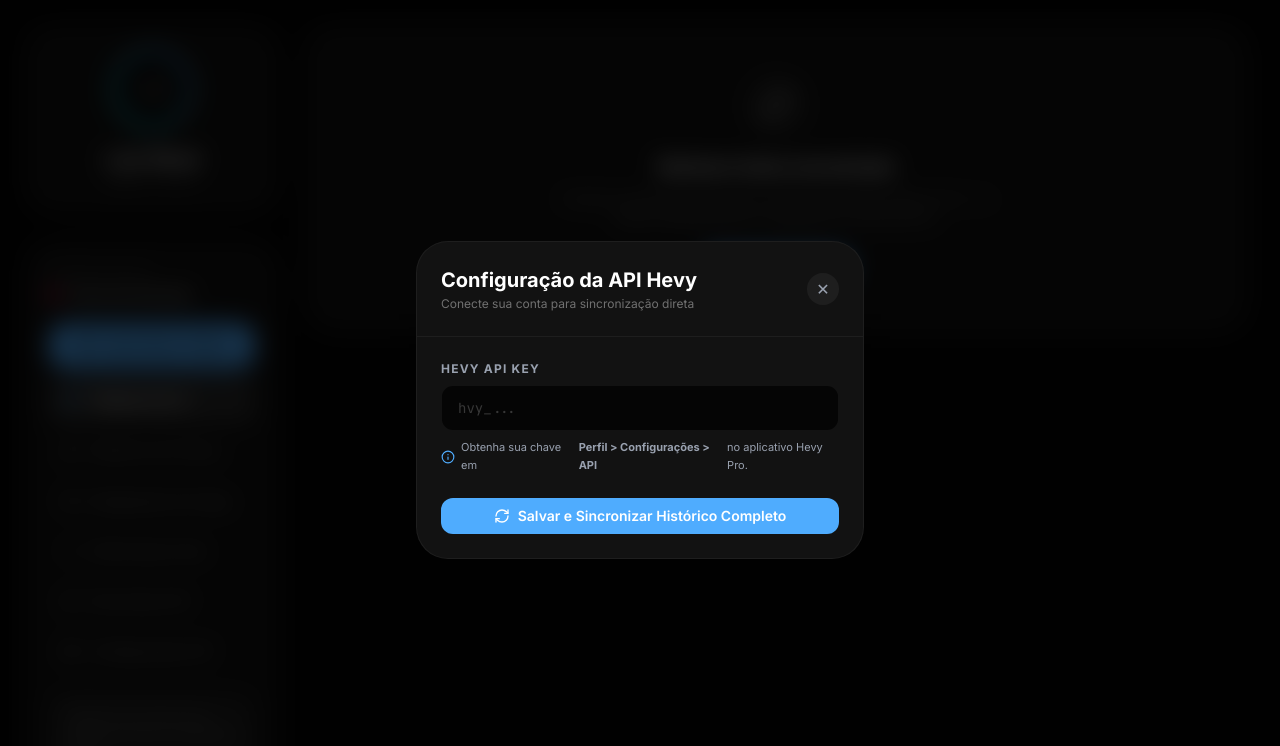
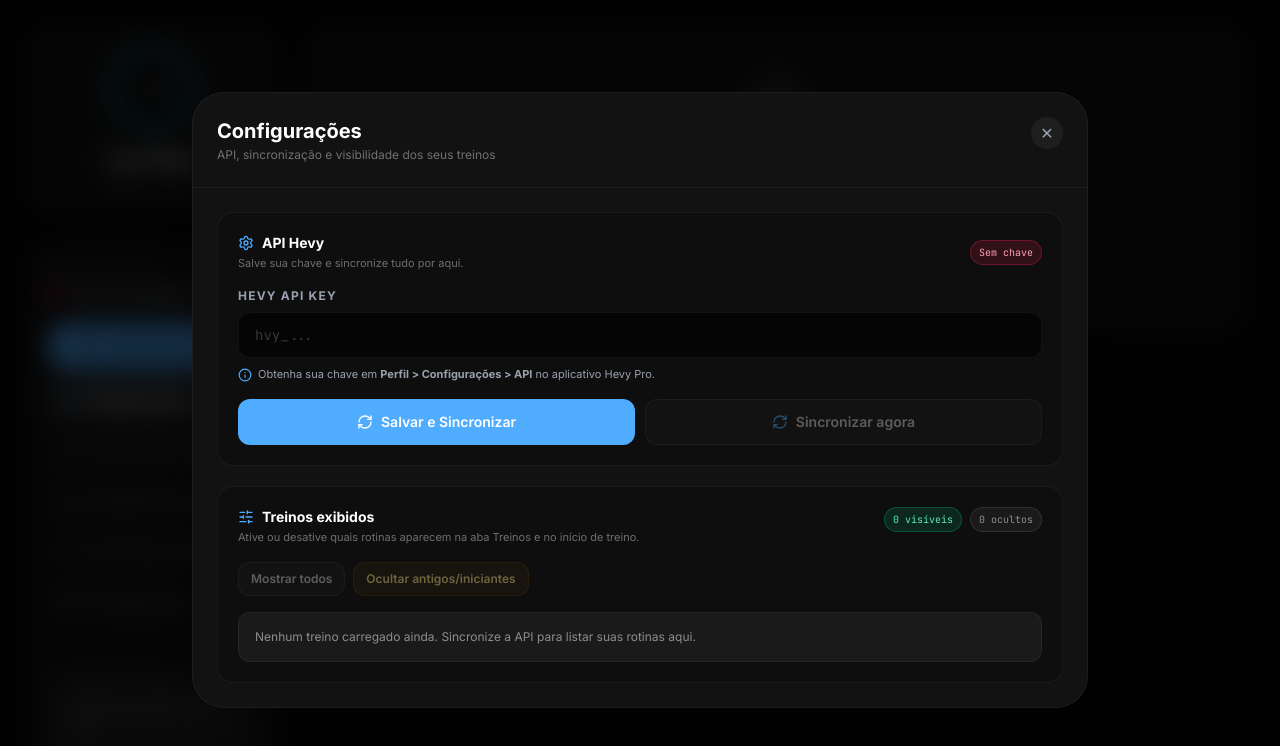
Before and after one commit to LuizFStival/FitPro, a React (Vite) app: page / in a window 1280 px wide. Both pictures are taken after a click on the button "Configurar API Hevy". Shown: the top 746 px of the page. Built offline with nearby package versions, Linux system fonts and the light colour scheme.

Commit message:
feat: centralize sync and routine visibility settings

```diff
--- a/src/components/Dashboard.tsx
+++ b/src/components/Dashboard.tsx
@@ -1,5 +1,5 @@
 import { useState, useEffect, useMemo } from 'react';
-import { Dumbbell, Activity, Zap, Settings, RefreshCw, TrendingUp, Info, Layers, AlertOctagon, ClipboardList, Play, CheckCircle2, X } from 'lucide-react';
+import { Dumbbell, Activity, Zap, Settings, RefreshCw, TrendingUp, Info, Layers, AlertOctagon, ClipboardList, Play, CheckCircle2, X, Eye, EyeOff, SlidersHorizontal } from 'lucide-react';
 import { motion } from 'motion/react';
 import { fetchAllHevyWorkouts, fetchHevyRoutines, postHevyWorkout, fetchExerciseTemplates } from '../services/hevyService';
 import { generateWorkoutInsights } from '../services/aiService';
@@ -69,6 +69,13 @@
       return [];
     }
   });
+  const [hasSeededAutoHiddenRoutines, setHasSeededAutoHiddenRoutines] = useState<boolean>(() => {
+    try {
+      return localStorage.getItem(getUserStorageKey(user.uid, 'hidden_routines_seeded')) === 'true';
+    } catch {
+      return false;
+    }
+  });
 
   // Active Workout Tracking State
   const [activeSession, setActiveSession] = useState<ActiveWorkoutSession | null>(() => {
@@ -97,12 +104,46 @@
       .filter((routine) => routine.isBeginnerOrLegacy || /\(iniciante\)\s*$/i.test(routine.title))
       .map((routine) => routine.id);
   }, [routines]);
+
+  useEffect(() => {
+    if (hasSeededAutoHiddenRoutines || autoHiddenRoutineIds.length === 0) {
+      return;
+    }
+
+    setHiddenRoutineIds((prev) => {
+      const next = Array.from(new Set([...prev, ...autoHiddenRoutineIds]));
+      try {
+        localStorage.setItem(getUserStorageKey(user.uid, 'hidden_routines'), JSON.stringify(next));
+        localStorage.setItem(getUserStorageKey(user.uid, 'hidden_routines_seeded'), 'true');
+      } catch (e) {
+        console.error(e);
+      }
+      return next;
+    });
+    setHasSeededAutoHiddenRoutines(true);
+  }, [autoHiddenRoutineIds, hasSeededAutoHiddenRoutines, user.uid]);
+
   const effectiveHiddenRoutineIds = useMemo(() => {
+    if (hasSeededAutoHiddenRoutines) {
+      return hiddenRoutineIds;
+    }
     return Array.from(new Set([...hiddenRoutineIds, ...autoHiddenRoutineIds]));
-  }, [hiddenRoutineIds, autoHiddenRoutineIds]);
+  }, [hiddenRoutineIds, autoHiddenRoutineIds, hasSeededAutoHiddenRoutines]);
   const launcherRoutines = useMemo(() => {
     return routines.filter((routine) => !effectiveHiddenRoutineIds.includes(routine.id));
   }, [routines, effectiveHiddenRoutineIds]);
+  const settingsRoutines = useMemo(() => {
+    return [...routines].sort((a, b) => {
+      const aHidden = hiddenRoutineIds.includes(a.id) ? 1 : 0;
+      const bHidden = hiddenRoutineIds.includes(b.id) ? 1 : 0;
+      if (aHidden !== bHidden) return aHidden - bHidden;
+      return (a.tag || a.title).localeCompare(b.tag || b.title, 'pt-BR', { numeric: true });
+    });
+  }, [routines, hiddenRoutineIds]);
+  const settingsVisibleRoutineCount = useMemo(() => {
+    return routines.filter((routine) => !hiddenRoutineIds.includes(routine.id)).length;
+  }, [routines, hiddenRoutineIds]);
+  const settingsHiddenRoutineCount = Math.max(0, routines.length - settingsVisibleRoutineCount);
 
   const availableTemplates = useMemo(() => {
     const fromWorkouts = extractExerciseTemplatesFromWorkouts(workouts);
@@ -278,12 +319,14 @@
   };
 
   const handleToggleHideRoutine = async (routineId: string) => {
+    setHasSeededAutoHiddenRoutines(true);
     setHiddenRoutineIds((prev) => {
       const next = prev.includes(routineId)
         ? prev.filter((id) => id !== routineId)
         : [...prev, routineId];
       try {
         localStorage.setItem(`hevy_hidden_routines_${user.uid}`, JSON.stringify(next));
+        localStorage.setItem(getUserStorageKey(user.uid, 'hidden_routines_seeded'), 'true');
       } catch (e) {
         console.error(e);
       }
@@ -292,12 +335,28 @@
   };
 
   const handleSetHiddenRoutines = async (routineIds: string[]) => {
+    setHasSeededAutoHiddenRoutines(true);
     setHiddenRoutineIds(routineIds);
     try {
       localStorage.setItem(`hevy_hidden_routines_${user.uid}`, JSON.stringify(routineIds));
+      localStorage.setItem(getUserStorageKey(user.uid, 'hidden_routines_seeded'), 'true');
     } catch (e) {
       console.error(e);
     }
+  };
+
+  const handleHideLegacyRoutines = () => {
+    const next = new Set<string>(hiddenRoutineIds);
+    routines.forEach((routine) => {
+      if (routine.isBeginnerOrLegacy || /\(iniciante\)\s*$/i.test(routine.title)) {
+        next.add(routine.id);
+      }
+    });
+    handleSetHiddenRoutines(Array.from(next));
+  };
+
+  const handleShowAllRoutines = () => {
+    handleSetHiddenRoutines([]);
   };
 
   const fetchUserData = async () => {
@@ -628,20 +687,11 @@
             </button>
 
             <button
-              onClick={() => handleSync()}
-              disabled={syncing}
-              className="flex items-center gap-3 p-3 rounded-xl text-white/50 hover:text-white hover:bg-white/5 transition-all text-left disabled:opacity-50"
-            >
-              <RefreshCw className={`w-4 h-4 ${syncing ? 'animate-spin text-brand-primary' : ''}`} />
-              <span className="text-sm">{syncing ? 'Sincronizando...' : 'Sincronizar API'}</span>
-            </button>
-
-            <button
               onClick={() => setIsSettingsOpen(true)}
               className="flex items-center gap-3 p-3 rounded-xl text-white/50 hover:text-white hover:bg-white/5 transition-all text-left"
             >
               <Settings className="w-4 h-4" />
-              <span className="text-sm">Configurações API</span>
+              <span className="text-sm">Configurações</span>
             </button>
           </nav>
 
@@ -695,8 +745,6 @@
             onToggleHideRoutine={handleToggleHideRoutine}
             onSetHiddenRoutines={handleSetHiddenRoutines}
             onOpenSettings={() => setIsSettingsOpen(true)}
-            onSync={() => handleSync()}
-            syncing={syncing}
             onStartWorkout={handleStartWorkoutFromRoutine}
             onStartEmptyWorkout={handleStartEmptyWorkout}
           />
@@ -897,21 +945,39 @@
           <motion.div
             initial={{ opacity: 0, scale: 0.95 }}
             animate={{ opacity: 1, scale: 1 }}
-            className="glass-card w-full max-w-md bg-brand-surface shadow-2xl rounded-3xl border border-white/10"
+            className="glass-card w-full max-w-4xl max-h-[calc(100dvh-2rem)] bg-brand-surface shadow-2xl rounded-3xl border border-white/10 flex flex-col"
           >
-            <div className="p-6 border-b border-brand-border flex items-center justify-between">
+            <div className="p-5 sm:p-6 border-b border-brand-border flex items-start justify-between gap-4 shrink-0">
               <div>
-                <h3 className="font-bold text-xl text-white">Configuração da API Hevy</h3>
-                <p className="text-xs text-white/40 mt-0.5">Conecte sua conta para sincronização direta</p>
+                <h3 className="font-bold text-xl text-white">Configurações</h3>
+                <p className="text-xs text-white/40 mt-0.5">API, sincronização e visibilidade dos seus treinos</p>
               </div>
               <button
                 onClick={() => setIsSettingsOpen(false)}
-                className="w-8 h-8 rounded-full bg-white/5 hover:bg-white/10 text-gray-400 hover:text-white flex items-center justify-center transition-colors"
+                className="w-8 h-8 rounded-full bg-white/5 hover:bg-white/10 text-gray-400 hover:text-white flex items-center justify-center transition-colors shrink-0"
               >
                 ✕
               </button>
             </div>
-            <div className="p-6 space-y-4">
+            <div className="p-5 sm:p-6 space-y-5 overflow-y-auto custom-scrollbar">
+              <section className="rounded-2xl bg-black/20 border border-white/5 p-4 sm:p-5 space-y-4">
+                <div className="flex items-center justify-between gap-3 flex-wrap">
+                  <div>
+                    <h4 className="text-sm font-bold text-white flex items-center gap-2">
+                      <Settings className="w-4 h-4 text-brand-primary" />
+                      API Hevy
+                    </h4>
+                    <p className="text-[11px] text-white/40 mt-0.5">Salve sua chave e sincronize tudo por aqui.</p>
+                  </div>
+                  <span className={`text-[10px] font-mono px-2 py-1 rounded-full border ${
+                    hevyApiKey
+                      ? 'bg-emerald-500/15 text-emerald-300 border-emerald-500/30'
+                      : 'bg-rose-500/15 text-rose-300 border-rose-500/30'
+                  }`}>
+                    {hevyApiKey ? 'Conectada' : 'Sem chave'}
+                  </span>
+                </div>
+
                 <div>
                   <label className="block text-xs font-bold text-gray-400 uppercase tracking-widest mb-2">
                     Hevy API Key
@@ -923,9 +989,9 @@
                     placeholder="hvy_..."
                     className="w-full bg-brand-bg border border-brand-border rounded-xl px-4 py-3 text-sm text-white placeholder-white/20 focus:border-brand-primary outline-none transition-colors font-mono"
                   />
-                <p className="mt-2 text-[11px] text-gray-400 flex items-center gap-1.5 leading-relaxed">
-                  <Info className="w-3.5 h-3.5 text-brand-primary shrink-0" />
-                  Obtenha sua chave em <strong>Perfil &gt; Configurações &gt; API</strong> no aplicativo Hevy Pro.
+                  <p className="mt-2 text-[11px] text-gray-400 flex items-start gap-1.5 leading-relaxed">
+                    <Info className="w-3.5 h-3.5 text-brand-primary shrink-0 mt-0.5" />
+                    <span>Obtenha sua chave em <strong>Perfil &gt; Configurações &gt; API</strong> no aplicativo Hevy Pro.</span>
                   </p>
                 </div>
 
@@ -935,16 +1001,124 @@
                   </div>
                 )}
 
-              <div className="pt-2">
+                <div className="grid grid-cols-1 sm:grid-cols-2 gap-2.5">
                   <button
                     onClick={saveSettings}
                     disabled={syncing}
-                  className="btn-primary w-full py-3 text-sm font-semibold flex items-center justify-center gap-2"
+                    className="btn-primary py-3 text-sm font-semibold flex items-center justify-center gap-2"
                   >
                     <RefreshCw className={`w-4 h-4 ${syncing ? 'animate-spin' : ''}`} />
-                  <span>{syncing ? 'Sincronizando...' : 'Salvar e Sincronizar Histórico Completo'}</span>
+                    <span>{syncing ? 'Sincronizando...' : 'Salvar e Sincronizar'}</span>
+                  </button>
+                  <button
+                    type="button"
+                    onClick={() => handleSync()}
+                    disabled={syncing || !hevyApiKey.trim()}
+                    className="py-3 rounded-xl bg-white/5 hover:bg-white/10 border border-white/10 text-white/80 hover:text-white text-sm font-semibold flex items-center justify-center gap-2 transition-colors disabled:opacity-40"
+                  >
+                    <RefreshCw className={`w-4 h-4 ${syncing ? 'animate-spin text-brand-primary' : 'text-brand-primary'}`} />
+                    <span>{syncing ? 'Sincronizando...' : 'Sincronizar agora'}</span>
                   </button>
                 </div>
+              </section>
+
+              <section className="rounded-2xl bg-black/20 border border-white/5 p-4 sm:p-5 space-y-4">
+                <div className="flex items-start justify-between gap-3 flex-wrap">
+                  <div>
+                    <h4 className="text-sm font-bold text-white flex items-center gap-2">
+                      <SlidersHorizontal className="w-4 h-4 text-brand-primary" />
+                      Treinos exibidos
+                    </h4>
+                    <p className="text-[11px] text-white/40 mt-0.5">
+                      Ative ou desative quais rotinas aparecem na aba Treinos e no início de treino.
+                    </p>
+                  </div>
+                  <div className="flex items-center gap-2 text-[10px] font-mono">
+                    <span className="px-2 py-1 rounded-full bg-emerald-500/15 text-emerald-300 border border-emerald-500/30">
+                      {settingsVisibleRoutineCount} visíveis
+                    </span>
+                    <span className="px-2 py-1 rounded-full bg-white/5 text-white/50 border border-white/10">
+                      {settingsHiddenRoutineCount} ocultos
+                    </span>
+                  </div>
+                </div>
+
+                <div className="flex flex-wrap gap-2">
+                  <button
+                    type="button"
+                    onClick={handleShowAllRoutines}
+                    disabled={routines.length === 0 || settingsHiddenRoutineCount === 0}
+                    className="px-3 py-2 rounded-xl bg-white/5 hover:bg-white/10 border border-white/10 text-xs font-semibold text-white/80 disabled:opacity-40 transition-colors"
+                  >
+                    Mostrar todos
+                  </button>
+                  <button
+                    type="button"
+                    onClick={handleHideLegacyRoutines}
+                    disabled={routines.length === 0}
+                    className="px-3 py-2 rounded-xl bg-amber-500/10 hover:bg-amber-500/15 border border-amber-500/20 text-xs font-semibold text-amber-200 disabled:opacity-40 transition-colors"
+                  >
+                    Ocultar antigos/iniciantes
+                  </button>
+                </div>
+
+                {settingsRoutines.length === 0 ? (
+                  <div className="p-4 rounded-xl bg-white/5 border border-white/5 text-xs text-white/50">
+                    Nenhum treino carregado ainda. Sincronize a API para listar suas rotinas aqui.
+                  </div>
+                ) : (
+                  <div className="max-h-[22rem] overflow-y-auto custom-scrollbar pr-1 space-y-2">
+                    {settingsRoutines.map((routine) => {
+                      const isHidden = hiddenRoutineIds.includes(routine.id);
+                      return (
+                        <button
+                          key={routine.id}
+                          type="button"
+                          onClick={() => handleToggleHideRoutine(routine.id)}
+                          className={`w-full p-3 rounded-2xl border text-left transition-all flex items-start justify-between gap-3 ${
+                            isHidden
+                              ? 'bg-black/25 border-white/5 text-white/45 hover:text-white/70 hover:border-white/15'
+                              : 'bg-brand-primary/10 border-brand-primary/25 text-white hover:border-brand-primary/50'
+                          }`}
+                        >
+                          <div className="flex items-start gap-3 min-w-0">
+                            <span className={`w-8 h-8 rounded-xl flex items-center justify-center text-xs font-mono font-bold shrink-0 ${
+                              isHidden ? 'bg-white/5 text-white/40' : 'bg-brand-primary text-brand-bg'
+                            }`}>
+                              {routine.tag || 'T'}
+                            </span>
+                            <div className="min-w-0 text-wrap-safe">
+                              <div className="text-sm font-bold text-wrap-safe">{routine.title}</div>
+                              <div className="mt-1 flex items-center gap-2 flex-wrap text-[10px] text-white/40 font-mono">
+                                <span>{routine.totalExercises} exercícios</span>
+                                <span>{routine.totalSessions} {routine.totalSessions === 1 ? 'sessão' : 'sessões'}</span>
+                                {routine.isBeginnerOrLegacy && (
+                                  <span className="px-1.5 py-0.5 rounded-md bg-amber-500/15 text-amber-300 border border-amber-500/25">
+                                    antigo/iniciante
+                                  </span>
+                                )}
+                                {routine.isActiveRoutine && !routine.isBeginnerOrLegacy && (
+                                  <span className="px-1.5 py-0.5 rounded-md bg-emerald-500/15 text-emerald-300 border border-emerald-500/25">
+                                    ativo
+                                  </span>
+                                )}
+                              </div>
+                            </div>
+                          </div>
+                          <span className={`shrink-0 inline-flex items-center gap-1.5 px-2.5 py-1 rounded-xl border text-[10px] font-bold ${
+                            isHidden
+                              ? 'bg-white/5 text-white/50 border-white/10'
+                              : 'bg-emerald-500/15 text-emerald-300 border-emerald-500/30'
+                          }`}>
+                            {isHidden ? <EyeOff className="w-3.5 h-3.5" /> : <Eye className="w-3.5 h-3.5" />}
+                            {isHidden ? 'Oculto' : 'Visível'}
+                          </span>
+                        </button>
+                      );
+                    })}
+                  </div>
+                )}
+              </section>
             </div>
           </motion.div>
         </div>
--- a/src/components/RoutinesView.tsx
+++ b/src/components/RoutinesView.tsx
@@ -19,7 +19,6 @@
   ChevronRight,
   ChevronDown,
   ChevronUp,
-  RefreshCw,
   Zap,
   Target,
   Eye,
@@ -45,8 +44,6 @@
   onToggleHideRoutine?: (routineId: string) => void;
   onSetHiddenRoutines?: (routineIds: string[]) => void;
   onOpenSettings?: () => void;
-  onSync?: () => void;
-  syncing?: boolean;
   onStartWorkout?: (routine: RoutineSplit) => void;
   onStartEmptyWorkout?: () => void;
 }
@@ -59,8 +56,6 @@
   onToggleHideRoutine,
   onSetHiddenRoutines,
   onOpenSettings,
-  onSync,
-  syncing = false,
   onStartWorkout,
   onStartEmptyWorkout
 }: RoutinesViewProps) {
@@ -267,12 +262,18 @@
 
           {/* Button to Manage/Filter Routines */}
           <button
-            onClick={() => setIsManageModalOpen(true)}
+            onClick={() => {
+              if (onOpenSettings) {
+                onOpenSettings();
+              } else {
+                setIsManageModalOpen(true);
+              }
+            }}
             className="px-3.5 py-2 rounded-xl text-xs font-semibold flex items-center gap-2 bg-white/5 hover:bg-white/10 text-white/90 border border-white/10 transition-all hover:border-brand-primary/40"
             title="Gerenciar quais treinos exibir na sua rotina atual"
           >
             <SlidersHorizontal className="w-3.5 h-3.5 text-brand-primary" />
-            <span>Gerenciar Treinos</span>
+            <span>Gerenciar no Config</span>
             {hiddenCount > 0 && (
               <span className="text-[10px] px-1.5 py-0.2 rounded-full bg-amber-500/20 text-amber-300 font-mono">
                 {hiddenCount} ocultos
@@ -291,17 +292,6 @@
             <BarChart3 className="w-3.5 h-3.5" />
             <span>{showComparison ? 'Ocultar Comparativo' : 'Comparativo A vs B vs C'}</span>
           </button>
-
-          {onSync && (
-            <button
-              onClick={onSync}
-              disabled={syncing}
-              className="p-2 rounded-xl bg-white/5 hover:bg-white/10 text-white/60 hover:text-white border border-white/5 text-xs transition-colors disabled:opacity-50"
-              title="Atualizar dados da API Hevy"
-            >
-              <RefreshCw className={`w-4 h-4 ${syncing ? 'animate-spin text-brand-primary' : ''}`} />
-            </button>
-          )}
         </div>
       </div>
 
```
Also changed, not shown: 1 other file (tests, documents, lock files or other folders). Lines whose indentation alone changed are shown as unchanged.
